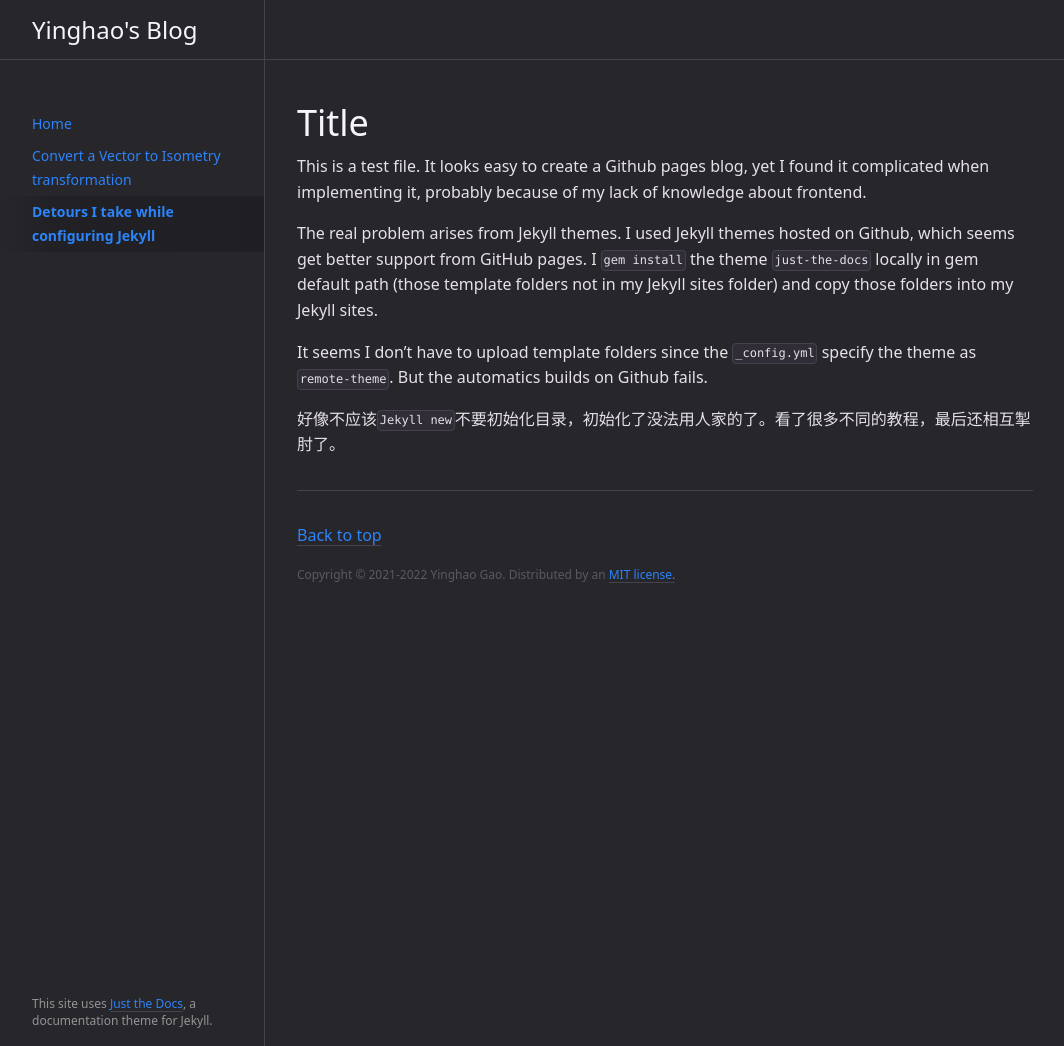
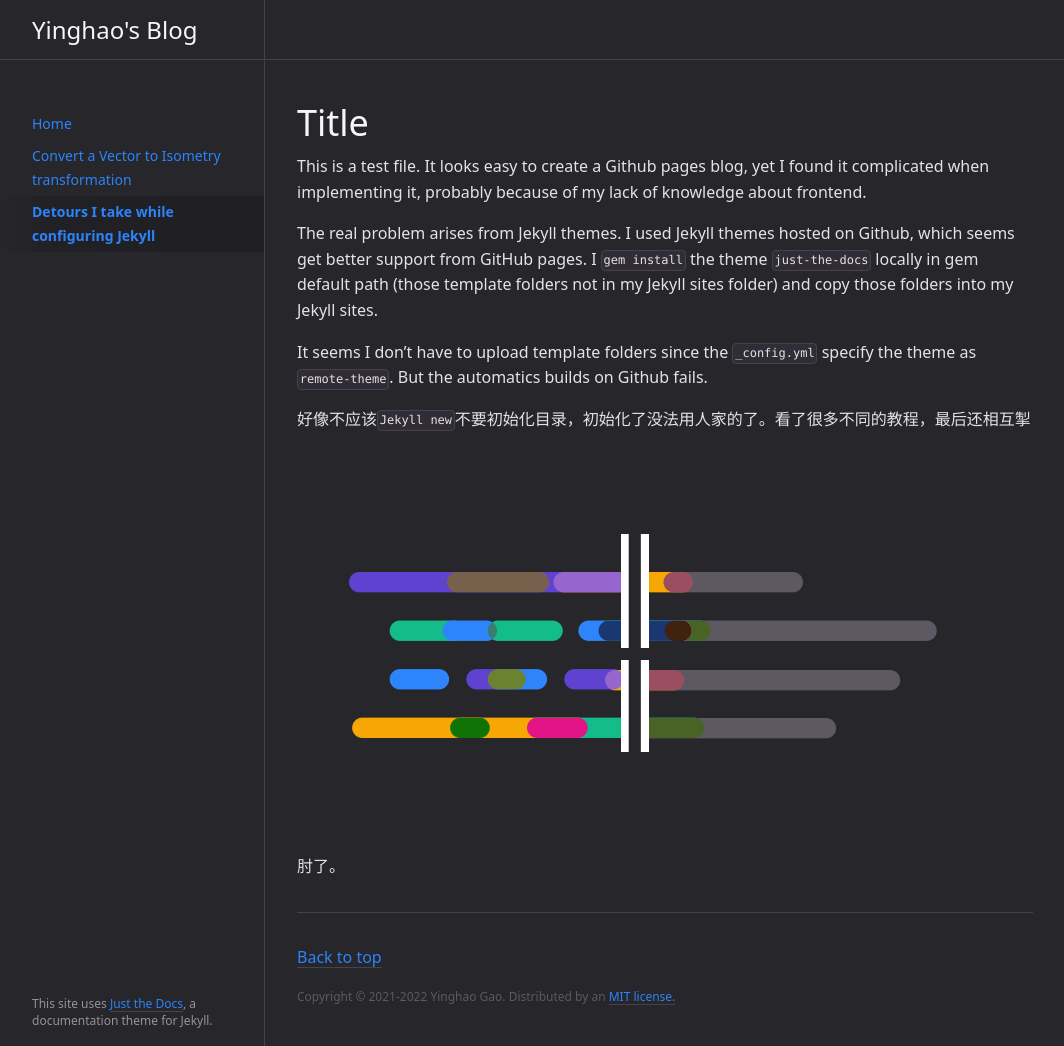
Before and after one commit to gywhitel/gywhitel.github.io, a Jekyll site: the page built from docs/2021-05-15-Detours.md, in a window 1280 px wide and 1046 px high. Shown: the whole window, without its empty margins (107-1171 px from the left). Built offline with Jekyll 4.4.1, drawn with Linux system fonts in a browser that asks for light colours.

Commit message:
Update 2021-05-15-Detours.md

```diff
--- a/docs/2021-05-15-Detours.md
+++ b/docs/2021-05-15-Detours.md
@@ -12,3 +12,4 @@ It seems I don't have to upload template folders since the `_config.yml` specify
 But the automatics builds on Github fails.
 
 好像不应该`Jekyll new`不要初始化目录，初始化了没法用人家的了。看了很多不同的教程，最后还相互掣肘了。
+![img]({{site.url}}/assets/images/just-the-docs.png)
```
